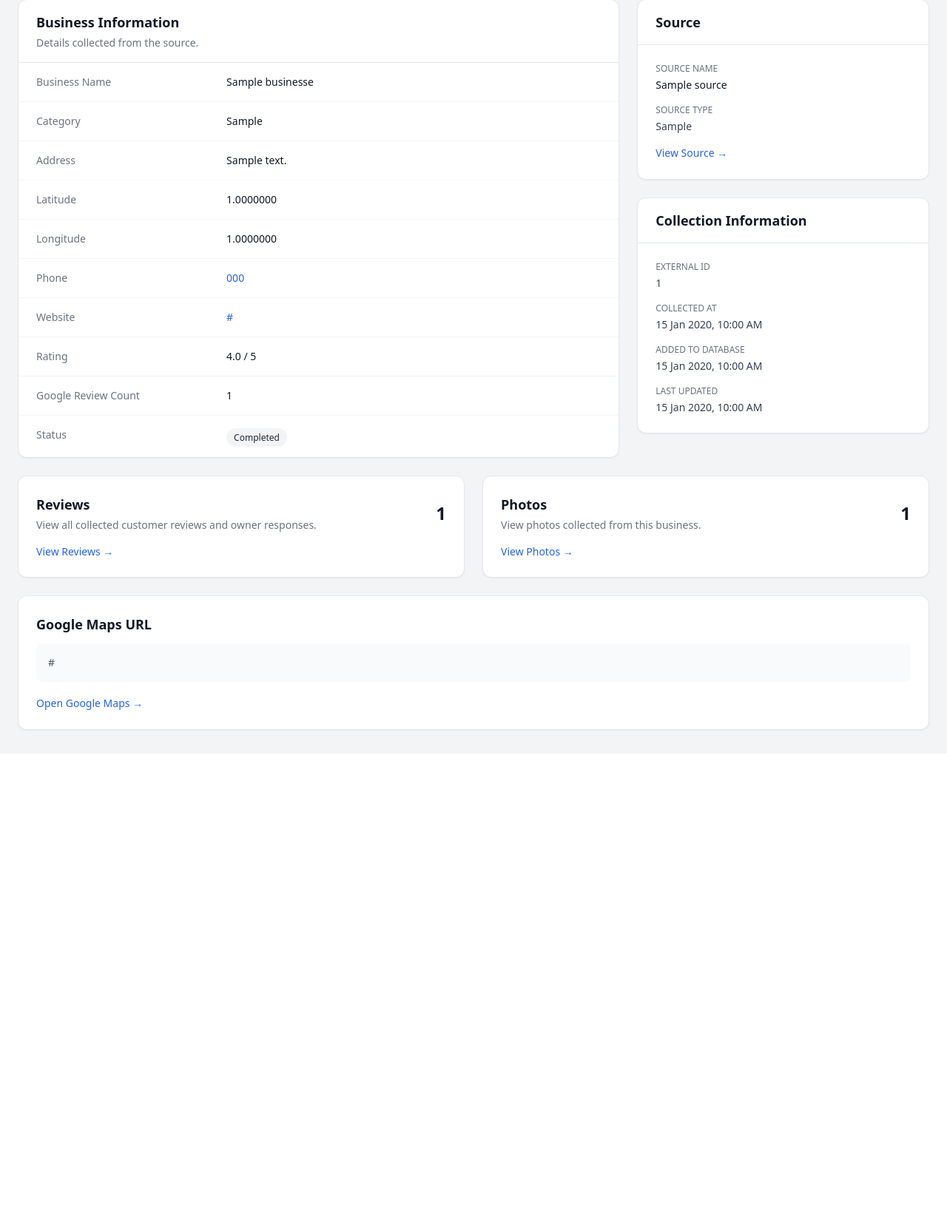
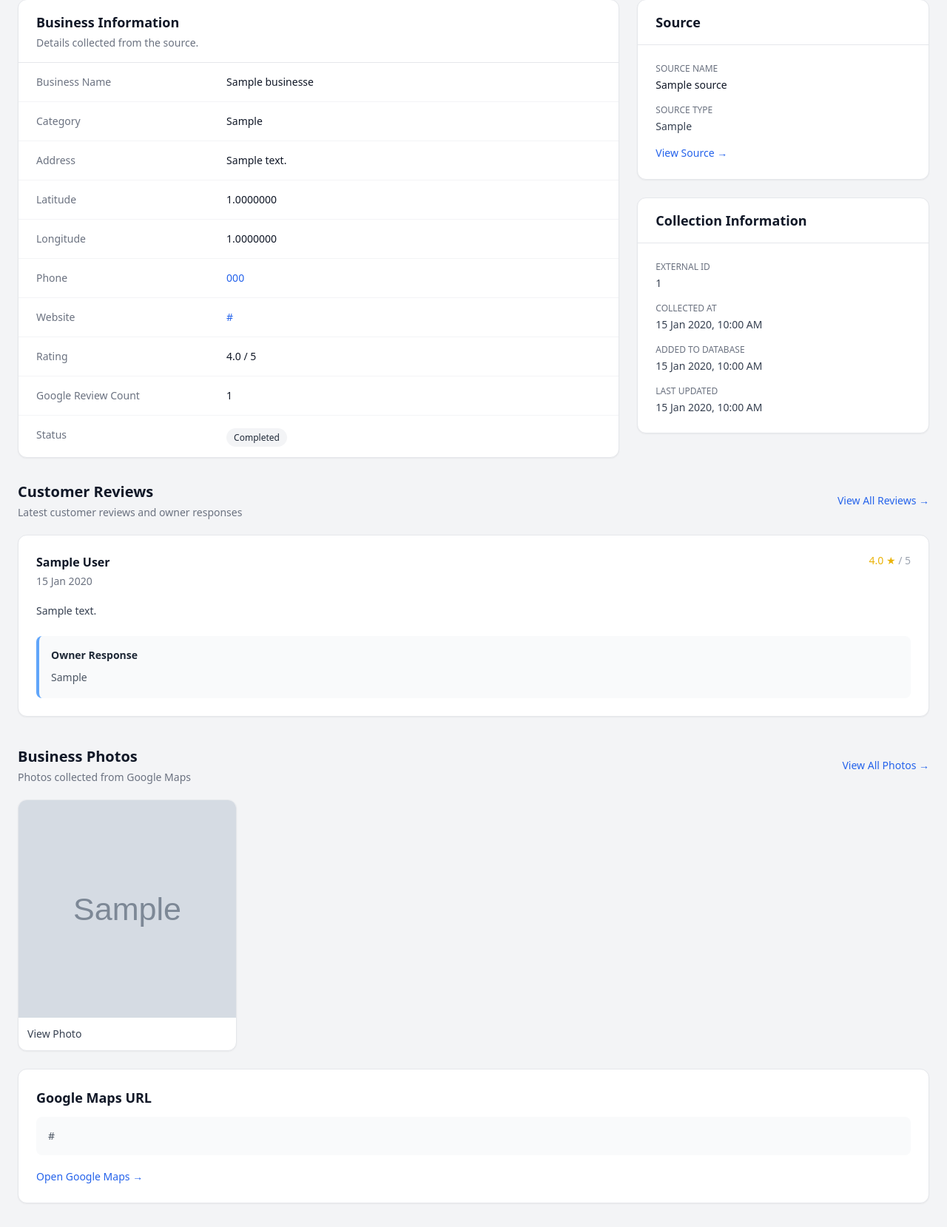
Before and after one commit to 2004Akansha/google-maps-pipeline-main, a Laravel app: page /businesses/1 in a window 1280 px wide. Shown: the part 332-1991 px from the top of the page at 74% size. Before the commit the page ends 1321 px from the top, so only its background shows below. Run offline with Laravel 12, Linux system fonts and the light colour scheme; tables that the repository leaves empty hold one stand-in row (values such as "Sample post"); grey boxes marked "Sample" are stand-in pictures; some libraries are stand-ins or nearby versions.

Commit message:
updated files

```diff
--- a/app/Http/Controllers/BusinessController.php
+++ b/app/Http/Controllers/BusinessController.php
@@ -45,15 +45,35 @@ class BusinessController extends Controller
     }
 
 
-    public function show(Business $business)
+
+public function show(Business $business)
 {
+    // Load business source
     $business->load('source');
 
+    // Count all reviews and photos
     $business->loadCount([
         'reviews',
         'photos',
     ]);
 
-    return view('businesses.show', compact('business'));
+    // Get latest 5 reviews
+    $latestReviews = $business->reviews()
+        ->latest('review_date')
+        ->take(5)
+        ->get();
+
+    // Get latest 8 photos
+    $latestPhotos = $business->photos()
+        ->latest()
+        ->take(8)
+        ->get();
+
+    return view('businesses.show', compact(
+        'business',
+        'latestReviews',
+        'latestPhotos'
+    ));
 }
+
 }
--- a/resources/views/businesses/show.blade.php
+++ b/resources/views/businesses/show.blade.php
@@ -519,76 +519,200 @@
     </div>
 
 
-    {{-- Data Navigation --}}
-    <div class="mt-6 grid grid-cols-1 gap-6 md:grid-cols-2">
 
-        {{-- Reviews --}}
-        <a
-            href="{{ route('businesses.reviews', $business) }}"
-            class="group rounded-xl border border-gray-200 bg-white p-6 shadow-sm transition hover:border-blue-300 hover:shadow-md"
-        >
+{{-- Reviews Section --}}
+<div class="mt-8">
 
-            <div class="flex items-center justify-between">
+    <div class="mb-5 flex items-center justify-between">
 
         <div>
-
-                    <h2 class="text-lg font-semibold text-gray-900">
-                        Reviews
+            <h2 class="text-xl font-bold text-gray-900">
+                Customer Reviews
             </h2>
 
             <p class="mt-1 text-sm text-gray-500">
-                        View all collected customer reviews and owner responses.
+                Latest customer reviews and owner responses
+            </p>
+        </div>
+
+        <a
+            href="{{ route('businesses.reviews', $business) }}"
+            class="text-sm font-medium text-blue-600 hover:text-blue-800"
+        >
+            View All Reviews →
+        </a>
+
+    </div>
+
+
+    <div class="space-y-4">
+
+        @forelse($latestReviews as $review)
+
+            <div class="rounded-xl border border-gray-200 bg-white p-6 shadow-sm">
+
+                {{-- Reviewer and Rating --}}
+                <div class="flex items-start justify-between gap-4">
+
+                    <div>
+                        <h3 class="font-semibold text-gray-900">
+                            {{ $review->author ?? 'Anonymous' }}
+                        </h3>
+
+                        @if($review->review_date)
+                            <p class="mt-1 text-sm text-gray-500">
+                                {{ $review->review_date->format('d M Y') }}
+                            </p>
+                        @endif
+                    </div>
+
+                    @if($review->rating !== null)
+                        <div class="text-sm font-medium text-gray-700 whitespace-nowrap">
+
+                            <span class="text-yellow-500">
+                                {{ $review->rating }} ★
+                            </span>
+
+                            <span class="text-gray-400">
+                                / 5
+                            </span>
+
+                        </div>
+                    @endif
+
+                </div>
+
+
+                {{-- Review Text --}}
+                @if($review->review_text)
+
+                    <p class="mt-4 text-sm leading-7 text-gray-700">
+                        {{ $review->review_text }}
+                    </p>
+
+                @endif
+
+
+                {{-- Owner Response --}}
+                @if($review->owner_response)
+
+                    <div class="mt-5 rounded-lg bg-gray-50 border-l-4 border-blue-400 p-4">
+
+                        <p class="text-sm font-semibold text-gray-800">
+                            Owner Response
+                        </p>
+
+                        <p class="mt-2 text-sm leading-6 text-gray-600">
+                            {{ $review->owner_response }}
                         </p>
 
                     </div>
 
-                <span class="text-2xl font-bold text-gray-900">
-                    {{ $business->reviews_count }}
-                </span>
+                @endif
 
             </div>
 
-            <div class="mt-4 text-sm font-medium text-blue-600 group-hover:text-blue-800">
-                View Reviews →
+        @empty
+
+            <div class="rounded-xl border border-gray-200 bg-white p-8 text-center">
+
+                <h3 class="font-semibold text-gray-800">
+                    No Reviews Available
+                </h3>
+
+                <p class="mt-2 text-sm text-gray-500">
+                    Reviews collected from the extractor will appear here.
+                </p>
+
+            </div>
+
+        @endforelse
+
+    </div>
+
+</div>
+
+
+{{-- Photos Section --}}
+<div class="mt-10">
+
+    <div class="mb-5 flex items-center justify-between">
+
+        <div>
+            <h2 class="text-xl font-bold text-gray-900">
+                Business Photos
+            </h2>
+
+            <p class="mt-1 text-sm text-gray-500">
+                Photos collected from Google Maps
+            </p>
+        </div>
+
+        <a
+            href="{{ route('businesses.photos', $business) }}"
+            class="text-sm font-medium text-blue-600 hover:text-blue-800"
+        >
+            View All Photos →
+        </a>
+
+    </div>
+
+
+    @if($latestPhotos->count())
+
+        <div class="grid grid-cols-2 gap-4 sm:grid-cols-3 lg:grid-cols-4">
+
+            @foreach($latestPhotos as $photo)
+
+                <a
+                    href="{{ $photo->photo_url }}"
+                    target="_blank"
+                    rel="noopener noreferrer"
+                    class="group overflow-hidden rounded-xl border border-gray-200 bg-white shadow-sm"
+                >
+
+                    <div class="aspect-square overflow-hidden bg-gray-100">
+
+                        <img
+                            src="{{ $photo->photo_url }}"
+                            alt="{{ $business->name }}"
+                            loading="lazy"
+                            class="h-full w-full object-cover transition duration-300 group-hover:scale-105"
+                        >
+
+                    </div>
+
+                    <div class="p-3">
+
+                        <p class="text-sm font-medium text-gray-700">
+                            View Photo
+                        </p>
+
                     </div>
 
                 </a>
 
+            @endforeach
 
-        {{-- Photos --}}
-        <a
-            href="{{ route('businesses.photos', $business) }}"
-            class="group rounded-xl border border-gray-200 bg-white p-6 shadow-sm transition hover:border-blue-300 hover:shadow-md"
-        >
+        </div>
 
-            <div class="flex items-center justify-between">
+    @else
 
-                <div>
+        <div class="rounded-xl border border-gray-200 bg-white p-8 text-center">
 
-                    <h2 class="text-lg font-semibold text-gray-900">
-                        Photos
-                    </h2>
+            <h3 class="font-semibold text-gray-800">
+                No Photos Available
+            </h3>
 
-                    <p class="mt-1 text-sm text-gray-500">
-                        View photos collected from this business.
+            <p class="mt-2 text-sm text-gray-500">
+                Photos collected from the extractor will appear here.
             </p>
 
         </div>
 
-                <span class="text-2xl font-bold text-gray-900">
-                    {{ $business->photos_count }}
-                </span>
+    @endif
 
 </div>
-
-            <div class="mt-4 text-sm font-medium text-blue-600 group-hover:text-blue-800">
-                View Photos →
-            </div>
-
-        </a>
-
-    </div>
-
 
     {{-- Google Maps URL --}}
     @if($business->maps_url)
```
Lines whose indentation alone changed are shown as unchanged.
